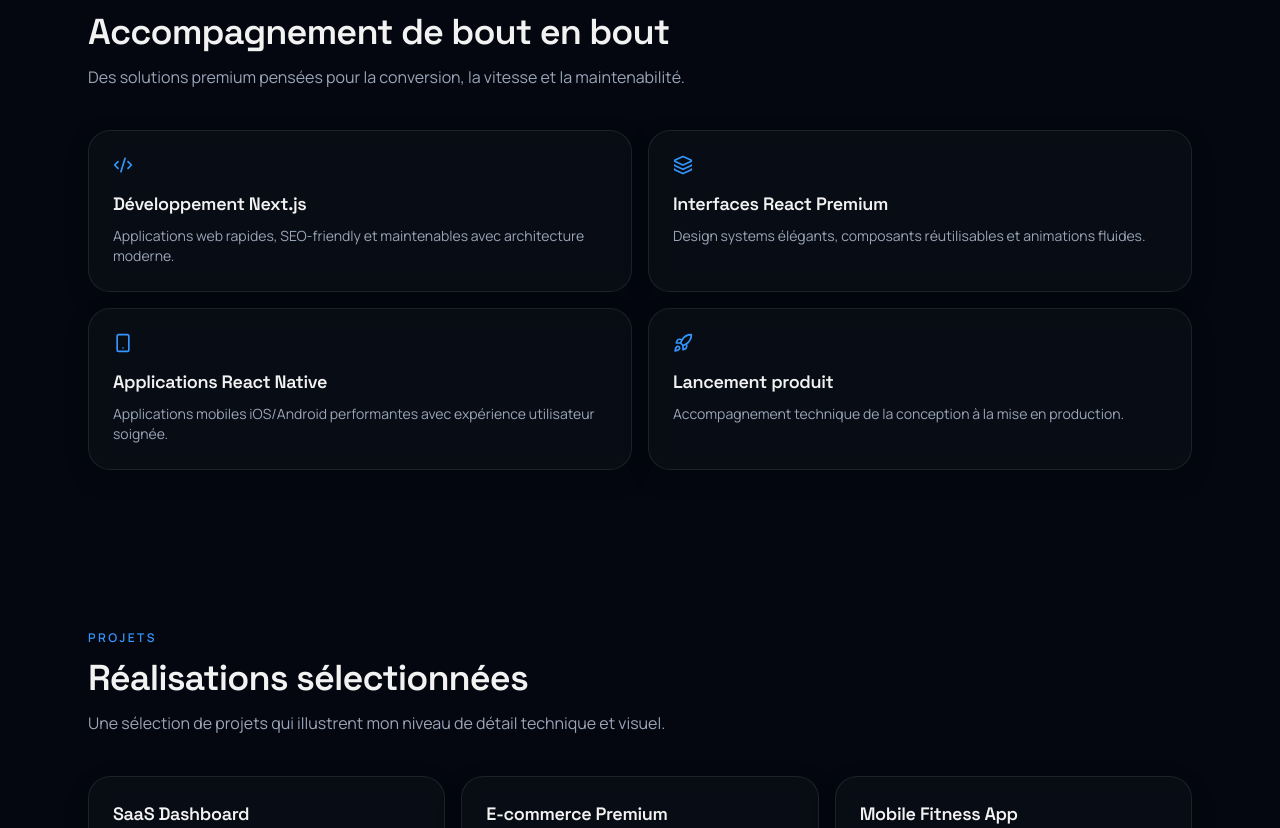
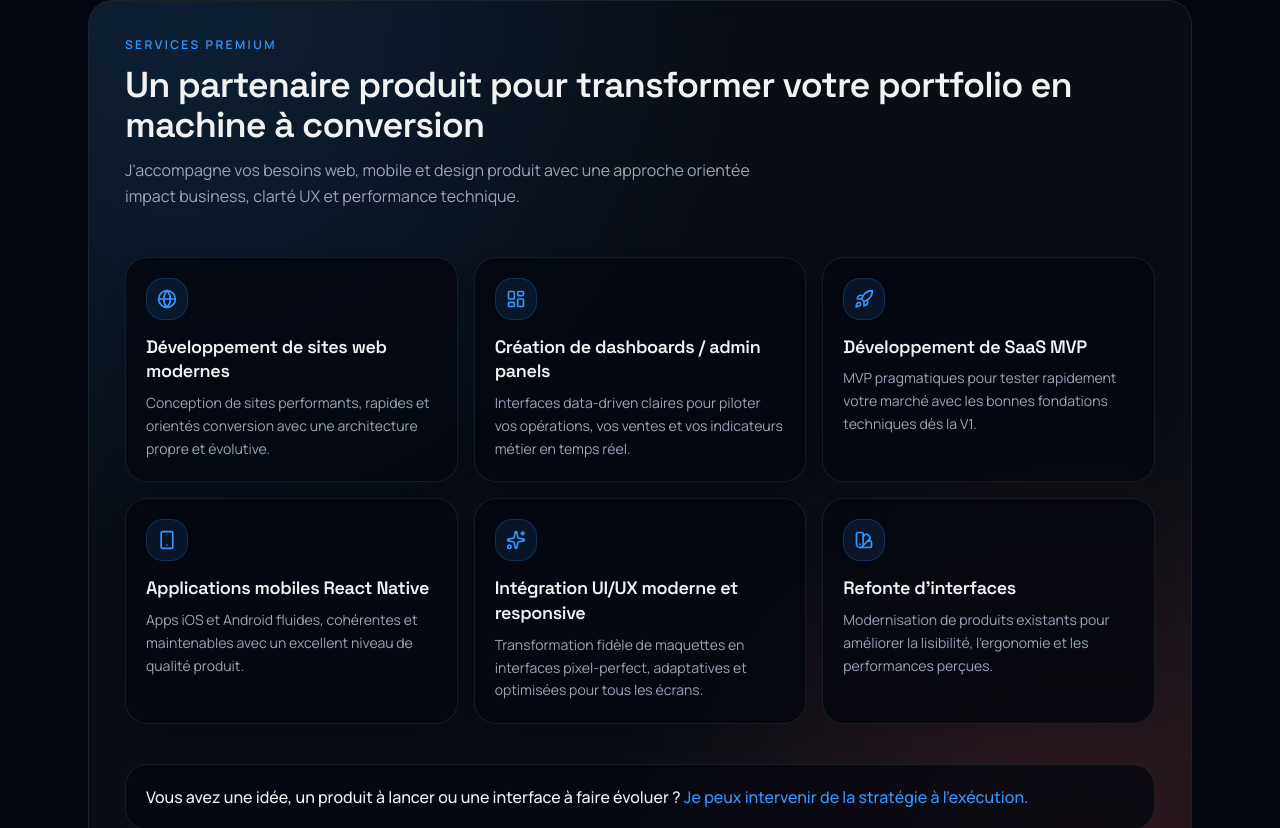
Before and after one commit to Abdourahmanmed/Abdourahman, a Next.js app: page / in a window 1280 px wide. Shown: the part 2692-3520 px from the top of the page. Built offline with nearby package versions, Linux system fonts and the light colour scheme.

Commit message:
feat: add premium services section for conversion

```diff
--- a/app/page.tsx
+++ b/app/page.tsx
@@ -3,7 +3,7 @@ import { AboutSection } from "@/components/sections/AboutSection"
 import { ContactSection } from "@/components/sections/contact-section"
 import { HeroSection } from "@/components/sections/HeroSection"
 import { ProjectsSection } from "@/components/sections/projects-section"
-import { ServicesSection } from "@/components/sections/services-section"
+import { ServicesSection } from "@/components/sections/ServicesSection"
 import { SkillsSection } from "@/components/sections/skills-section"
 
 export default function Page() {
--- /dev/null
+++ b/components/sections/ServicesSection.tsx
@@ -0,0 +1,127 @@
+"use client"
+
+import { motion } from "framer-motion"
+import {
+  Globe,
+  LayoutDashboard,
+  Rocket,
+  Smartphone,
+  Sparkles,
+  SwatchBook,
+} from "lucide-react"
+
+import { AnimatedSection } from "@/components/ui/animated-section"
+import { SectionHeading } from "@/components/ui/section-heading"
+
+const serviceCards = [
+  {
+    title: "Développement de sites web modernes",
+    description:
+      "Conception de sites performants, rapides et orientés conversion avec une architecture propre et évolutive.",
+    icon: Globe,
+    gradient: "from-primary/20 via-primary/5 to-transparent",
+  },
+  {
+    title: "Création de dashboards / admin panels",
+    description:
+      "Interfaces data-driven claires pour piloter vos opérations, vos ventes et vos indicateurs métier en temps réel.",
+    icon: LayoutDashboard,
+    gradient: "from-blue-500/20 via-blue-500/5 to-transparent",
+  },
+  {
+    title: "Développement de SaaS MVP",
+    description:
+      "MVP pragmatiques pour tester rapidement votre marché avec les bonnes fondations techniques dès la V1.",
+    icon: Rocket,
+    gradient: "from-accent/20 via-accent/5 to-transparent",
+  },
+  {
+    title: "Applications mobiles React Native",
+    description:
+      "Apps iOS et Android fluides, cohérentes et maintenables avec un excellent niveau de qualité produit.",
+    icon: Smartphone,
+    gradient: "from-primary/20 via-accent/5 to-transparent",
+  },
+  {
+    title: "Intégration UI/UX moderne et responsive",
+    description:
+      "Transformation fidèle de maquettes en interfaces pixel-perfect, adaptatives et optimisées pour tous les écrans.",
+    icon: Sparkles,
+    gradient: "from-chart-4/20 via-primary/5 to-transparent",
+  },
+  {
+    title: "Refonte d'interfaces",
+    description:
+      "Modernisation de produits existants pour améliorer la lisibilité, l'ergonomie et les performances perçues.",
+    icon: SwatchBook,
+    gradient: "from-chart-2/20 via-accent/5 to-transparent",
+  },
+] as const
+
+const cardVariants = {
+  hidden: { opacity: 0, y: 18 },
+  visible: (index: number) => ({
+    opacity: 1,
+    y: 0,
+    transition: {
+      duration: 0.5,
+      delay: 0.08 * index,
+      ease: "easeOut",
+    },
+  }),
+}
+
+export function ServicesSection() {
+  return (
+    <AnimatedSection id="services" className="py-18 md:py-24">
+      <div className="relative overflow-hidden rounded-3xl border border-border/70 bg-card/75 p-6 shadow-[0_20px_60px_-30px_rgb(0,0,0,0.25)] backdrop-blur-md md:p-9">
+        <div className="pointer-events-none absolute inset-0 -z-10 bg-[radial-gradient(circle_at_8%_0%,color-mix(in_oklch,var(--primary)_14%,transparent)_0%,transparent_42%),radial-gradient(circle_at_90%_100%,color-mix(in_oklch,var(--accent)_16%,transparent)_0%,transparent_36%)]" />
+
+        <SectionHeading
+          eyebrow="Services premium"
+          title="Un partenaire produit pour transformer votre portfolio en machine à conversion"
+          description="J'accompagne vos besoins web, mobile et design produit avec une approche orientée impact business, clarté UX et performance technique."
+          className="mb-8 md:mb-12"
+        />
+
+        <div className="grid gap-4 sm:grid-cols-2 xl:grid-cols-3">
+          {serviceCards.map((service, index) => {
+            const Icon = service.icon
+
+            return (
+              <motion.article
+                key={service.title}
+                custom={index}
+                variants={cardVariants}
+                initial="hidden"
+                whileInView="visible"
+                viewport={{ once: true, amount: 0.24 }}
+                whileHover={{ y: -5, scale: 1.01 }}
+                transition={{ type: "spring", stiffness: 140, damping: 18 }}
+                className="group relative overflow-hidden rounded-2xl border border-border/70 bg-background/80 p-5 shadow-[0_10px_35px_-20px_rgb(0,0,0,0.35)]"
+              >
+                <div
+                  className={`pointer-events-none absolute inset-0 -z-10 bg-gradient-to-br ${service.gradient} opacity-0 transition-opacity duration-500 group-hover:opacity-100`}
+                />
+
+                <div className="mb-4 inline-flex rounded-xl border border-primary/20 bg-primary/10 p-2.5 text-primary transition-all duration-300 group-hover:scale-105 group-hover:border-primary/40 group-hover:bg-primary/15">
+                  <Icon className="size-5" />
+                </div>
+
+                <h3 className="text-lg font-semibold leading-snug text-foreground">{service.title}</h3>
+                <p className="mt-2 text-sm leading-relaxed text-muted-foreground">{service.description}</p>
+              </motion.article>
+            )
+          })}
+        </div>
+
+        <div className="mt-8 rounded-2xl border border-border/70 bg-background/70 p-4 md:mt-10 md:p-5">
+          <p className="text-sm font-medium text-foreground md:text-base">
+            Vous avez une idée, un produit à lancer ou une interface à faire évoluer ?
+            <span className="text-primary"> Je peux intervenir de la stratégie à l&apos;exécution.</span>
+          </p>
+        </div>
+      </div>
+    </AnimatedSection>
+  )
+}
```
